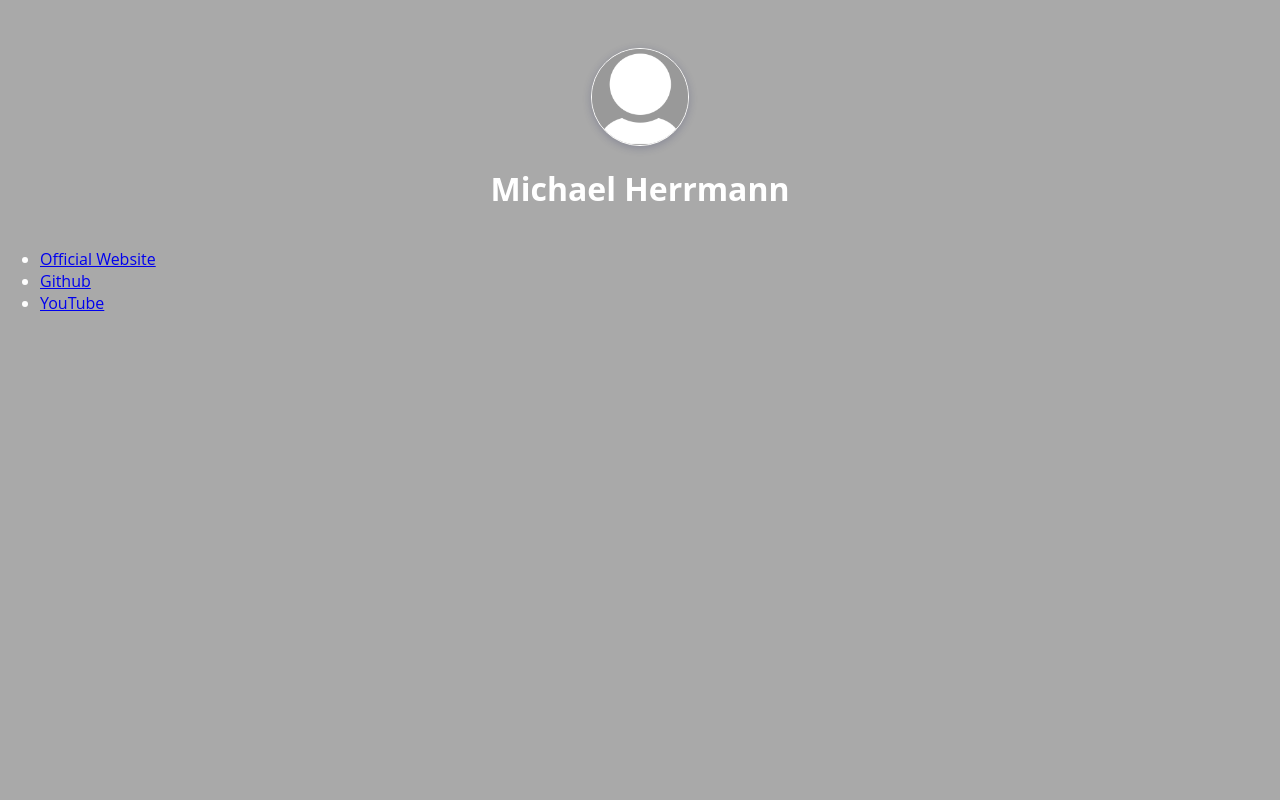
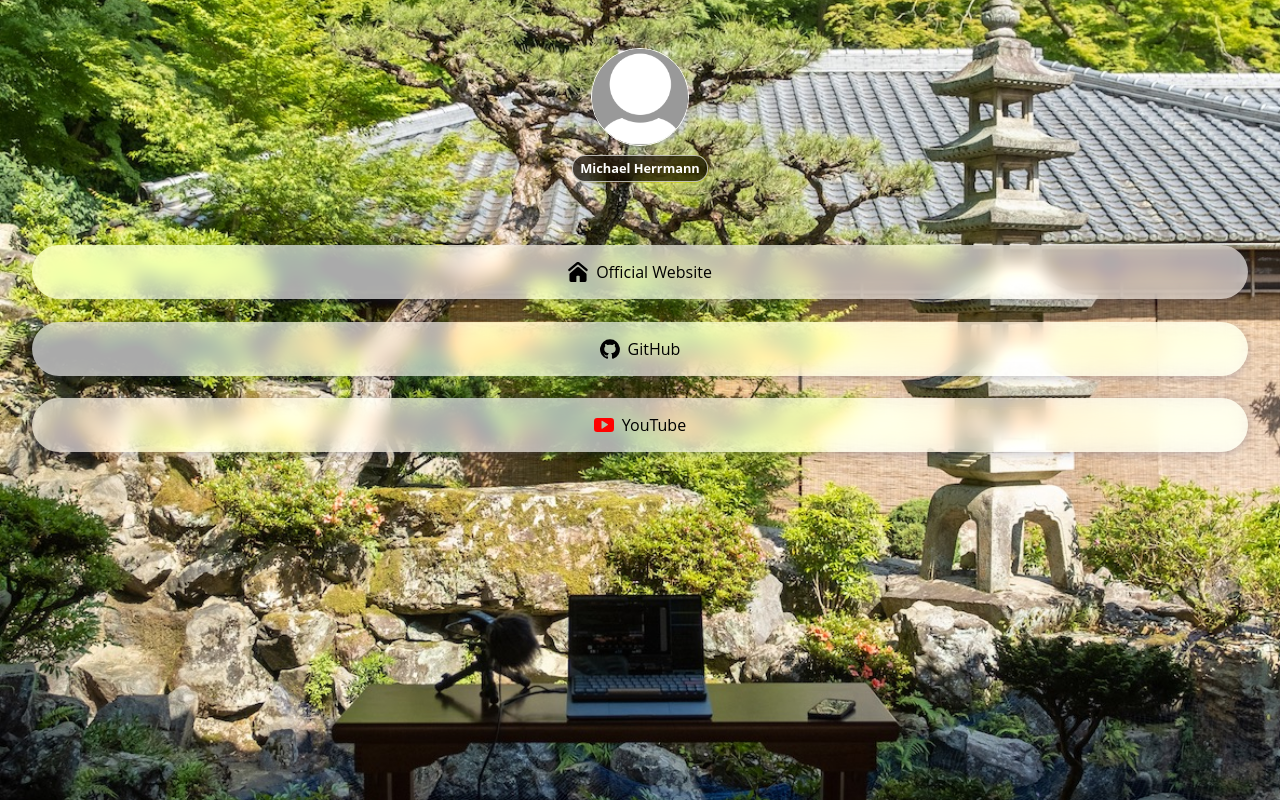
Before and after one commit to MichaelHerrmannDE/link_page, a plain HTML site: page index.html in a window 1280 px wide. Drawn offline with Linux system fonts and the light colour scheme.

Commit message:
design changes

```diff
--- a/index.css
+++ b/index.css
@@ -2,8 +2,12 @@ body, html {
     margin: 0;
     padding: 0;
     font-family: 'Open Sans', sans-serif;
-    background: darkgray;
     color: #fff;
+}
+
+body{
+    background : url(./images/bg01.jpg) no-repeat center center fixed;
+    background-size: cover;
 }
 
 header{
@@ -24,5 +28,44 @@ header > img{
 
 
 header > h1{
+    display: inline-block;
+    font-size: 0.8em;
+    font-weight: bold;
+    border-radius: 1em;
+    background-color: #000a;
+    color: #fff;
+    padding: 0.3em 0.6em;
+    border: 1px solid #fffa;
+    backdrop-filter: blur(10px) saturate(160%) contrast(180%);
+    -webkit-backdrop-filter: blur(10px) saturate(160%) contrast(180%);
+}
 
+ul{
+    box-sizing: border-box;
+    list-style: none;
+    margin: 0 auto;
+    padding: 2em;
 }
+
+ul > li{
+    background-color: #fffa;
+    backdrop-filter: blur(10px) saturate(160%) contrast(180%);
+    -webkit-backdrop-filter: blur(10px) saturate(160%) contrast(180%);
+    border-radius: 10em;
+    padding: 1em;
+    margin: 1.4em 0;
+    box-shadow: rgb(28 32 93 / 24%) 0 2px 8px 0px;
+}
+
+ul > li > a{
+    display: flex;
+    flex-direction: row;
+    justify-content: center;
+    align-items: center;
+    gap: 0.5em;
+}
+
+a{
+    color: black;
+    text-decoration: none;
+}
--- a/index.html
+++ b/index.html
@@ -14,16 +14,19 @@
             <ul>
                 <li>
                     <a href="https://www.herrmann-michael.eu">
+                        <img src="./images/homepage.svg" alt="Homepage" width="20"/>
                         Official Website
                     </a>
                 </li>
                 <li>
                     <a href="https://github.com/MichaelHerrmannDE">
-                        Github
+                        <img src="./images/github.svg" alt="GitHub" width="20"/>
+                        GitHub
                     </a>
                 </li>
                 <li>
                     <a href="https://www.youtube.com/channel/UCpQQ8SkWeY36iNCQXyXtwlA">
+                        <img src="./images/youtube.svg" alt="YouTube" width="20"/>
                         YouTube
                     </a>
                 </li>
```
